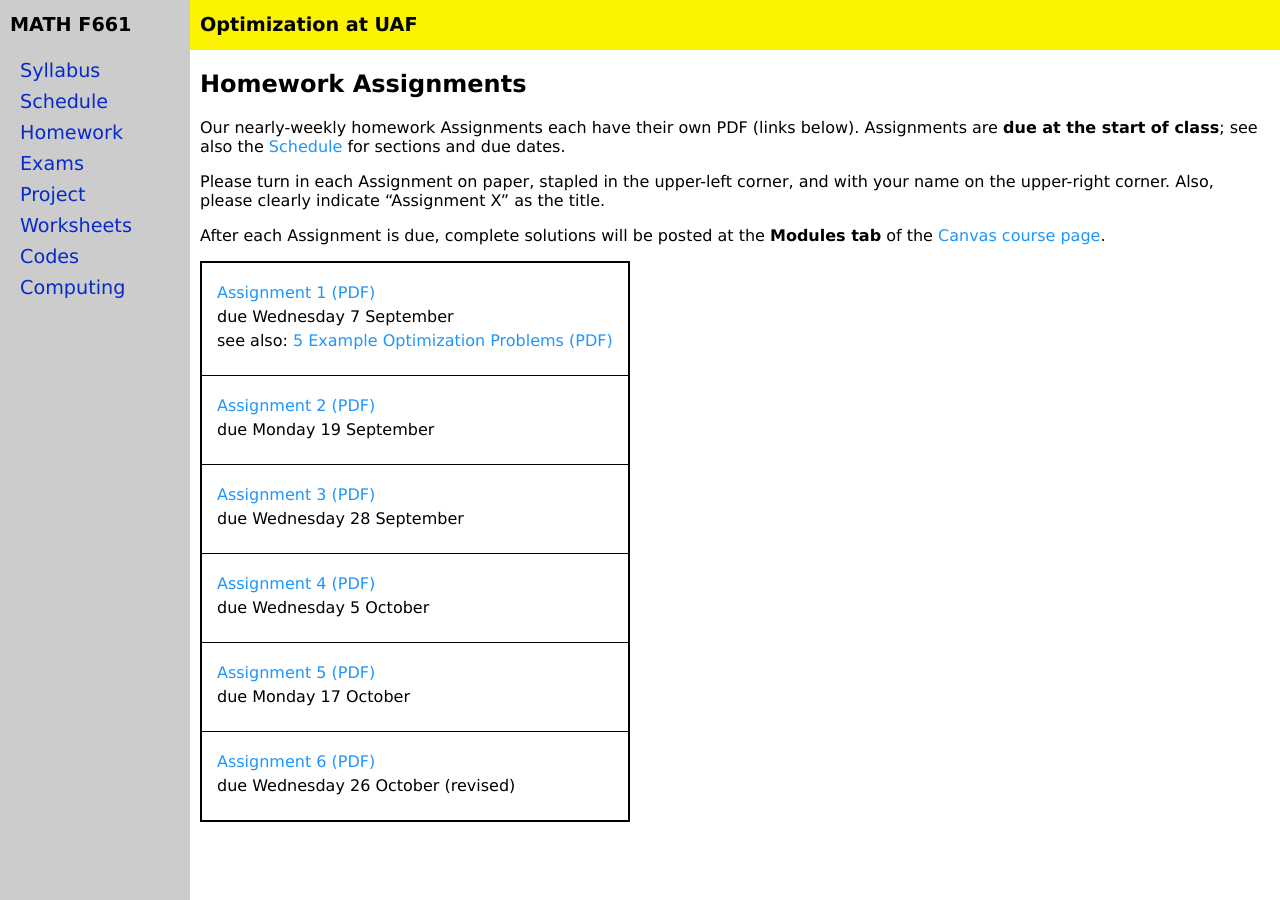
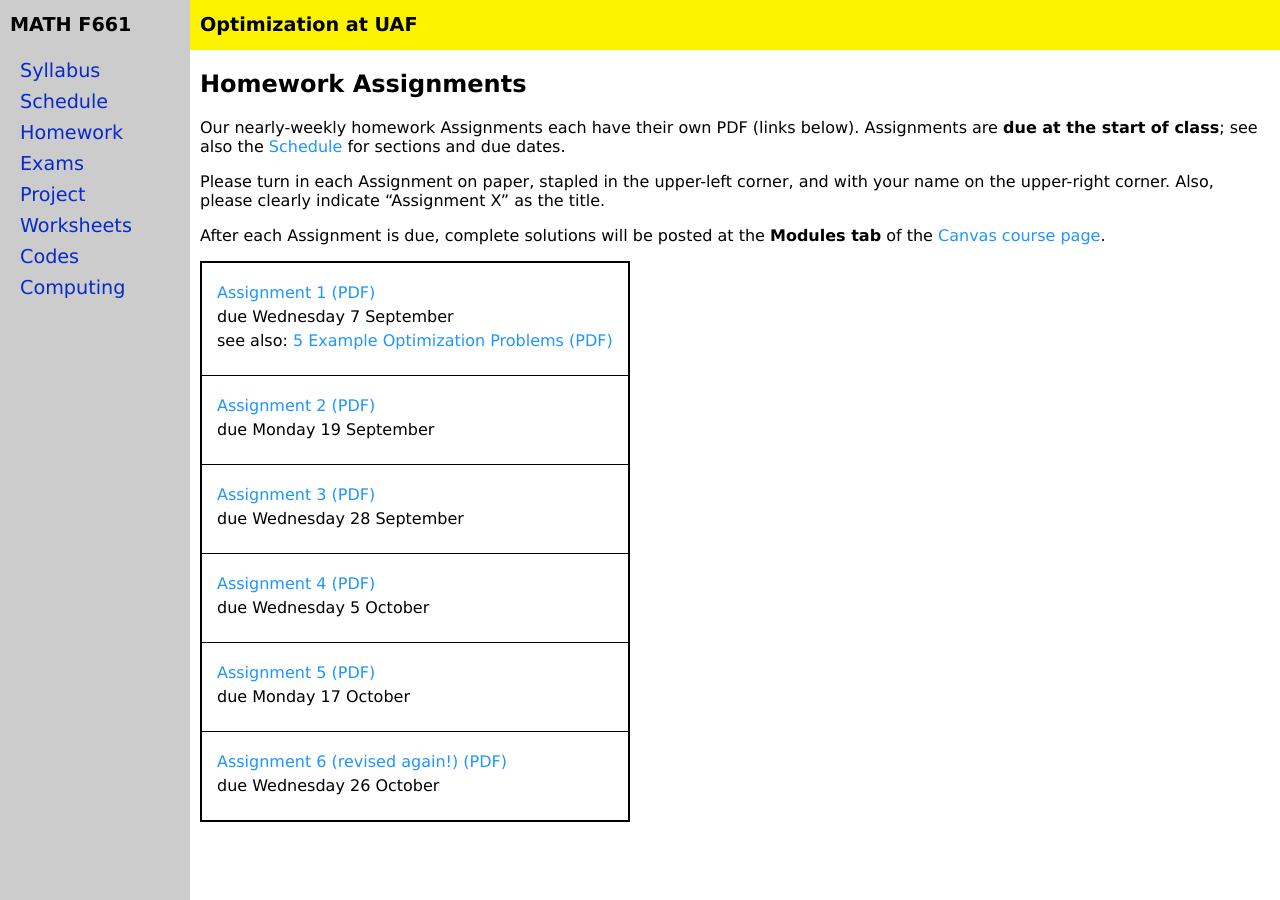
Before and after one commit to bueler/opt, a Jekyll site: the page built from homework.md, in a window 1280 px wide. Built offline with Jekyll 4.4.1, drawn with Linux system fonts in a browser that asks for light colours.

Commit message:
repost A6

```diff
--- a/_data/homework.yml
+++ b/_data/homework.yml
@@ -18,6 +18,6 @@ homework:
 - name: Assignment 5
   due: Monday 17 October
   blank: A5.pdf
-- name: Assignment 6
-  due: Wednesday 26 October (revised)
+- name: Assignment 6 (revised again!)
+  due: Wednesday 26 October
   blank: A6.pdf
```
Also changed, not shown: 2 other files.
